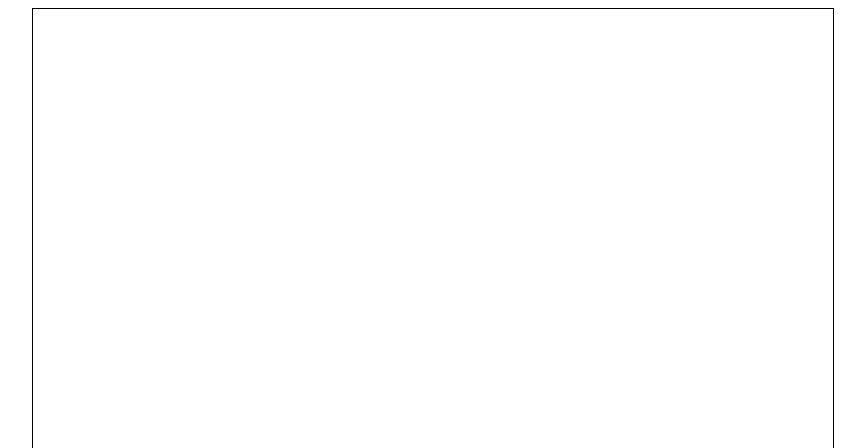
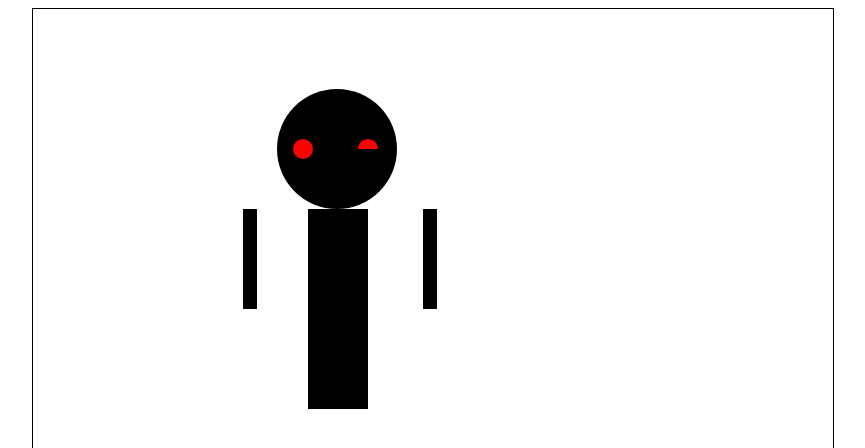
Before and after one commit to jangtaehun/nomad-js-drawing, a plain HTML site: page index.html in a window 1280 px wide. Shown: the top 448 px of the page, without its empty margins (207-1072 px from the left). Drawn offline with Linux system fonts and the light colour scheme.

Commit message:
24-01-24

```diff
--- a/app.js
+++ b/app.js
@@ -1,7 +1,60 @@
-const canvas = documnet.querySelector("canvas");
+const canvas = document.querySelector("canvas");
 
 const ctx = canvas.getContext("2d")
 canvas.width = 800;
 canvas.height = 800;
 
-ctx.fillRect(50, 50, 100, 200);
+//ctx.fillRect(50, 50, 100, 200); //x, y, w, h
+
+/*
+ctx.rect(50, 50, 100, 100)
+ctx.rect(150, 150, 100, 100)
+ctx.rect(250, 250, 100, 100)
+ctx.stroke() // 선만 있다.
+ctx.fill() //색을 채운다
+*/
+
+/*
+ctx.beginPath(); //새 경로를 만든다. 이전 경로와 분리
+ctx.rect(350, 350, 100, 100)
+ctx.rect(450, 450, 100, 100)
+ctx.fillStyle = "red";
+ctx.fill()
+setTimeout(() => {ctx.fill();}, 5000)
+*/
+
+/*
+ctx.beginPath();
+ctx.moveTo(750, 750)
+ctx.lineTo(650, 750)
+ctx.lineTo(650, 650)
+ctx.lineTo(750, 650)
+ctx.lineTo(750, 750)
+ctx.stroke()
+ctx.fillStyle = "blue";
+ctx.fill()
+*/
+
+/*
+ctx.fillRect(200, 200, 50, 200);
+ctx.fillRect(400, 200, 50, 200);
+ctx.lineWidth = 2;
+ctx.strokeRect(300, 300, 50, 100);
+ctx.fillRect(200, 200, 200, 20);
+ctx.moveTo(200, 200)
+ctx.lineTo(325, 150)
+ctx.lineTo(450, 200)
+ctx.fill()
+*/
+
+ctx.fillRect(200 + 10, 200, 14, 100)
+ctx.fillRect(400 - 10, 200, 14, 100)
+ctx.fillRect(275, 200, 60, 200)
+
+ctx.arc(304, 140, 60, 0, 2 * Math.PI);
+ctx.fill()
+ctx.beginPath();
+ctx.fillStyle = "red"
+ctx.arc(270, 140, 10, 0, 2 * Math.PI);
+ctx.arc(335, 140, 10, Math.PI, 2 * Math.PI);
+ctx.fill()
--- a/index.html
+++ b/index.html
@@ -8,6 +8,6 @@
 </head>
 <body>
     <canvas></canvas>
-    <script src=""></script>
+    <script src="app.js"></script>
 </body>
 </html>
```
